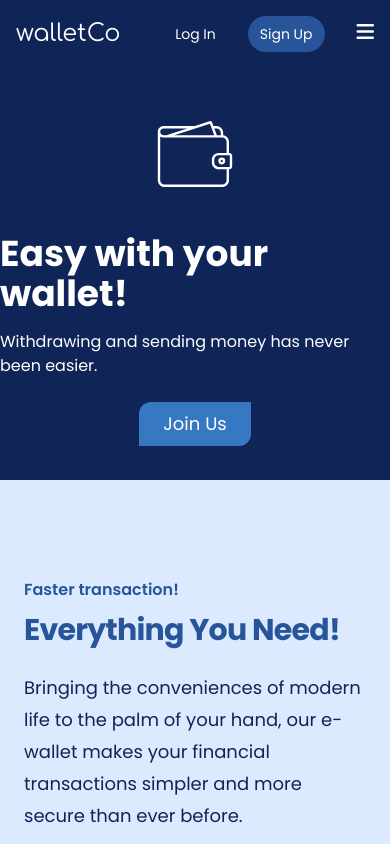
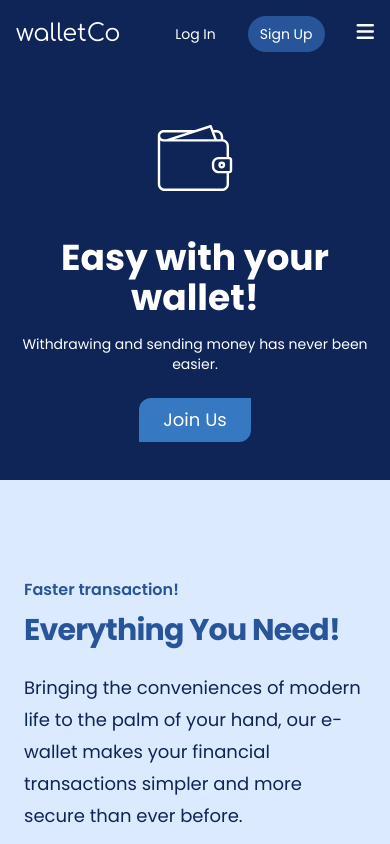
Before and after one commit to falkayadev/mvc-test, a website: page src/index.html in a window 390 px wide. Shown: the top 844 px of the page. Drawn offline with Linux system fonts and the light colour scheme.

Commit message:
hero kısmı düzenlendi

```diff
--- a/src/index.html
+++ b/src/index.html
@@ -238,7 +238,7 @@
       <div
         class="container mx-auto w-full h-[30rem] md:h-[40rem] text-white pt-20"
       >
-        <div class="h-full flex flex-col justify-center items-center bg-f5f5f5">
+        <div class="h-full flex flex-col justify-center items-center bg-f5f5f5 p-4">
           <!-- Başlık -->
           <svg
             xmlns="http://www.w3.org/2000/svg"
@@ -254,11 +254,11 @@
               d="M83.449 54.522a4.347 4.347 0 0 0-4.343 4.342c0 2.395 1.948 4.342 4.343 4.342s4.342-1.948 4.342-4.342a4.347 4.347 0 0 0-4.342-4.342zm0 5.685c-.74 0-1.343-.602-1.343-1.342a1.343 1.343 0 0 1 2.685 0c0 .739-.602 1.342-1.342 1.342z"
             ></path>
           </svg>
-          <h1 class="text-4xl md:text-6xl font-bold text-white mb-4">
+          <h1 class="text-4xl md:text-6xl font-bold text-white mb-4 text-center">
             Easy with your wallet!
           </h1>
           <!-- Alt başlık -->
-          <p class="text-base md:text-2xl text-white mb-6">
+          <p class="text-sm md:text-2xl text-white mb-6 text-center">
             Withdrawing and sending money has never been easier.
           </p>
           <!-- Buton -->
@@ -969,7 +969,8 @@
             </div>
             <!-- Contact Info -->
             <div>
-              <div class="grid grid-cols-2 px-24 md:px-0 space-x-12">
+              <div class="flex px-8">
+                <!-- Email -->
                 <div>
                   <span
                     class="inline-block p-3 text-white rounded-full bg-primary-3"
@@ -997,6 +998,7 @@
                   </p>
                   <p class="mt-2 text-sm text-primary-3">wallet@wallet.com</p>
                 </div>
+                <!-- Phone -->
                 <div>
                   <span class="inline-block p-3 rounded-full bg-primary-3">
                     <svg
```
Also changed, not shown: dist/output.css.
